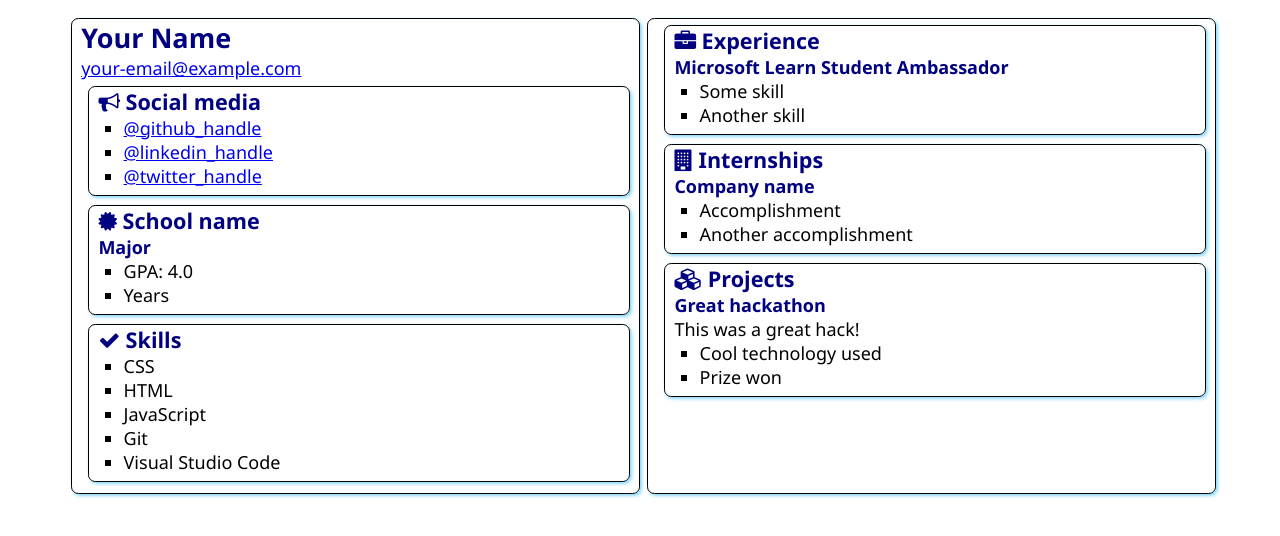
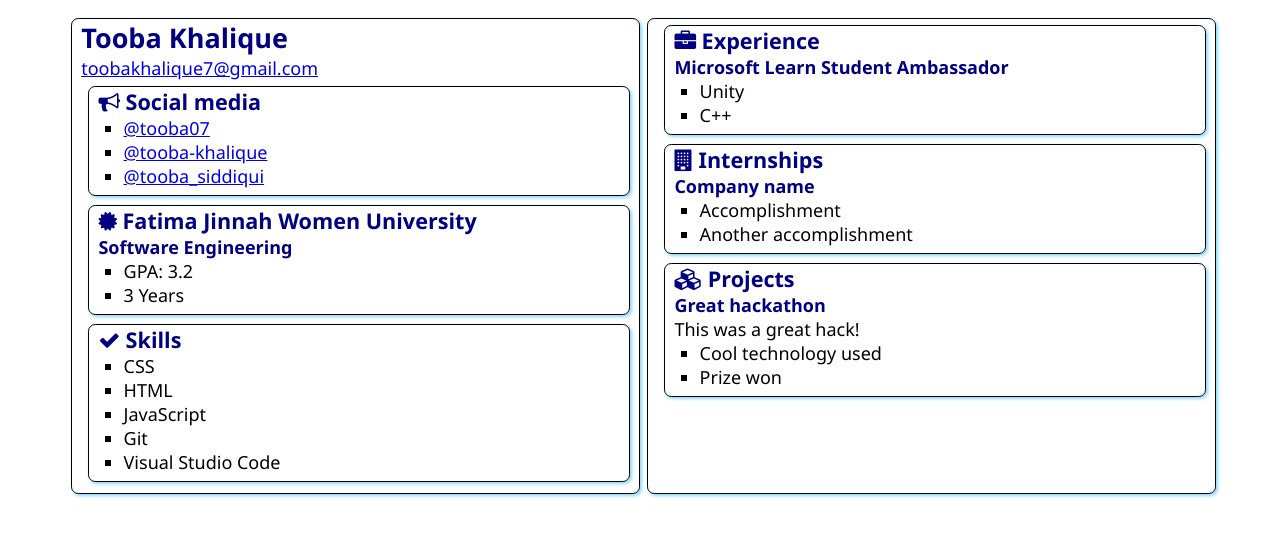
Before and after one commit to tooba07/SATechnicalOnboarding, a plain HTML site: page src/index.html in a window 1280 px wide. Drawn offline with Linux system fonts and the light colour scheme.

Commit message:
Update index.html

```diff
--- a/src/index.html
+++ b/src/index.html
@@ -12,8 +12,8 @@
 <body>
     <main>
         <article class="box">
-            <h1>Your Name</h1>
-            <div><a href="mailto:your.email@example.com">your-email@example.com</a></div>
+            <h1>Tooba Khalique</h1>
+            <div><a href="mailto:your.email@example.com">toobakhalique7@gmail.com</a></div>
 
             <section class="box">
                 <h2>
@@ -21,9 +21,9 @@
                     Social media
                 </h2>
                 <ul>
-                    <li><a href="https://github.com/<handle>">@github_handle</a></li>
-                    <li><a href="https://linkedin.com/in/<handle>">@linkedin_handle</a></li>
-                    <li><a href="https://twitter.com/<handle>">@twitter_handle</a></li>
+                    <li><a href="https://github.com/<handle>">@tooba07</a></li>
+                    <li><a href="https://linkedin.com/in/<handle>">@tooba-khalique</a></li>
+                    <li><a href="https://twitter.com/<handle>">@tooba_siddiqui</a></li>
                 </ul>
             </section>
 
@@ -31,12 +31,12 @@
                 <div class="education">
                     <h2>
                         <i class="fa fa-certificate" aria-hidden="true"></i>
-                        School name
+                        Fatima Jinnah Women University
                     </h2>
-                    <h3>Major</h3>
+                    <h3>Software Engineering</h3>
                     <ul>
-                        <li>GPA: 4.0</li>
-                        <li>Years</li>
+                        <li>GPA: 3.2</li>
+                        <li>3 Years</li>
                     </ul>
                 </div>
             </section>
@@ -63,8 +63,8 @@
                 </h2>
                 <h3>Microsoft Learn Student Ambassador</h3>
                 <ul>
-                    <li>Some skill</li>
-                    <li>Another skill</li>
+                    <li>Unity</li>
+                    <li>C++</li>
                 </ul>
             </section>
             <section class="box">
```
